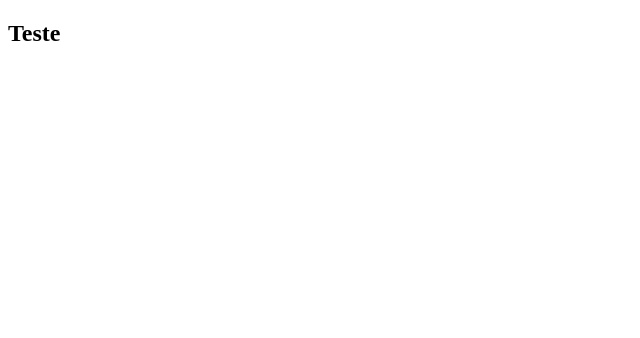
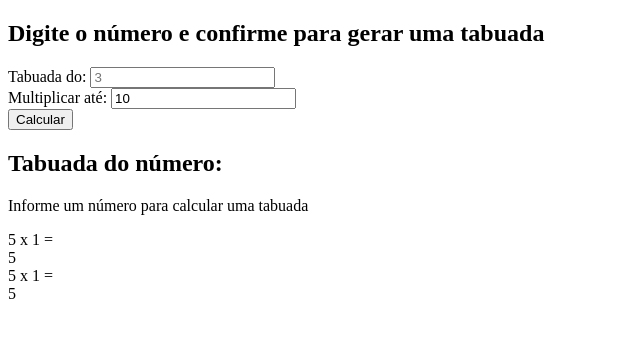
Before and after one commit to kauamassei/tabuadaJS, a plain HTML site: page index.html in a window 1280 px wide. Shown: the whole page, without its empty margins (0-640 px from the left). Drawn offline with Linux system fonts and the light colour scheme.

Commit message:
feat: html base

```diff
--- a/index.html
+++ b/index.html
@@ -4,10 +4,37 @@
     <meta charset="UTF-8">
     <meta name="viewport" content="width=device-width, initial-scale=1.0">
     <title>Tabuada JS</title>
-    <link rel="stylesheet" href="css/styles.css">
-    <script src="./js/script.js" defer></script>
+    <link rel="stylesheet" href="./src/css/styles.css">
+    <script src="./src/js/script.js" defer></script>
 </head>
 <body>
-    <h2>Teste</h2>
+    <h2>Digite o número e confirme para gerar uma tabuada</h2>
+    <form id="multiplication-form">
+        <div class="form-control">
+            <label for="number">Tabuada do:</label>
+            <input type="number" name="number" id="number" placeholder="3" />
+        </div>
+
+        <div class="form-control">
+            <label for="multiplicator">Multiplicar até:</label>
+            <input type="number" name="multiplicator" id="multiplicator" value="10" />
+        </div>
+        <input type="submit" value="Calcular" />
+    </form>
+
+    <div id="multiplication-table">
+        <h2 id="multiplication-title">Tabuada do número: <span></span></h2>
+        <div id="multiplication-operations">
+            <p>Informe um número para calcular uma tabuada</p>
+            <div class="row">
+                <div class="operation">5 x 1 =</div>
+                <div class="result">5</div>
+            </div>
+            <div class="row">
+                <div class="operation">5 x 1 =</div>
+                <div class="result">5</div>
+            </div>
+        </div>
+    </div>
 </body>
 </html>
```
Also changed, not shown: src/css/styles.css (added), src/js/script.js (added).
